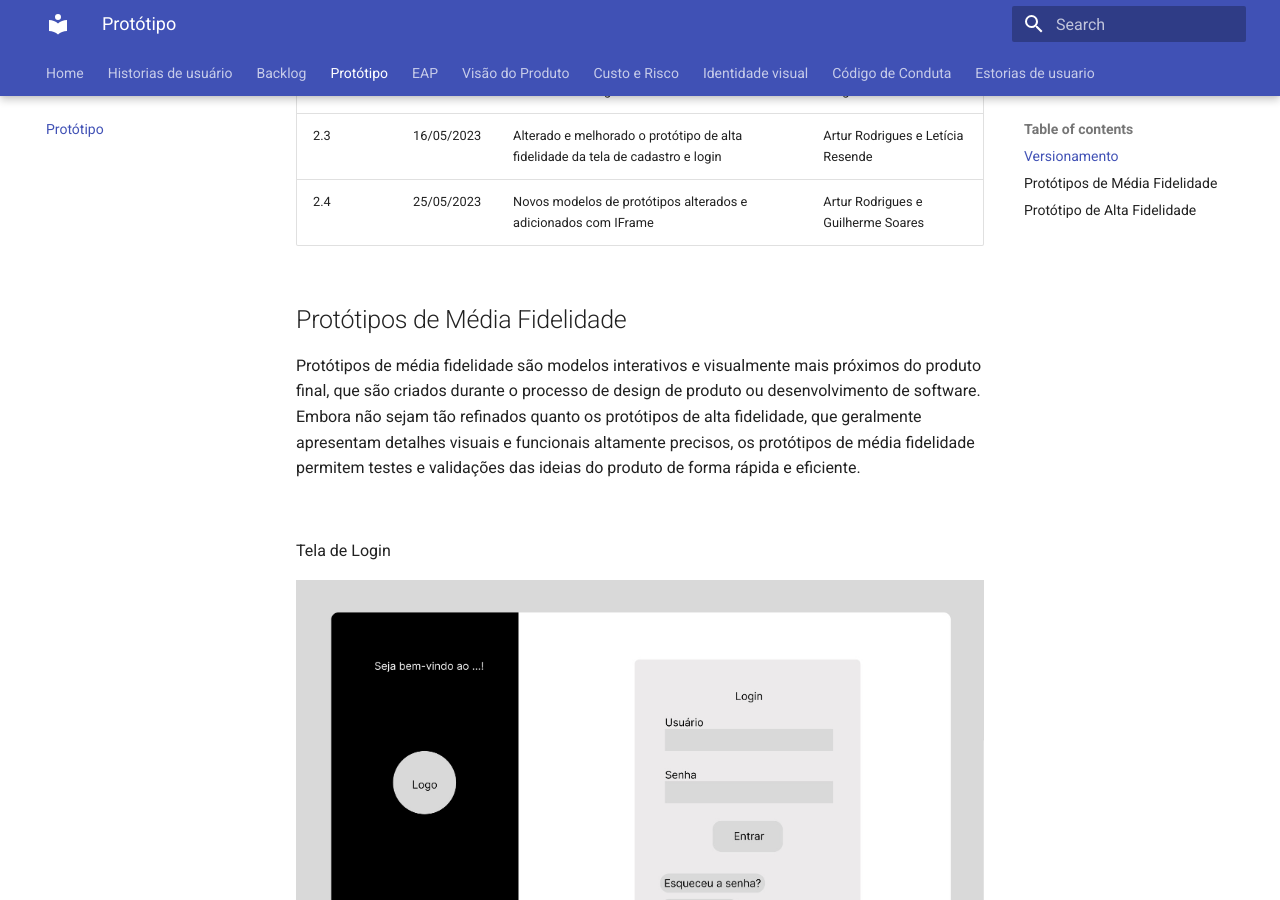
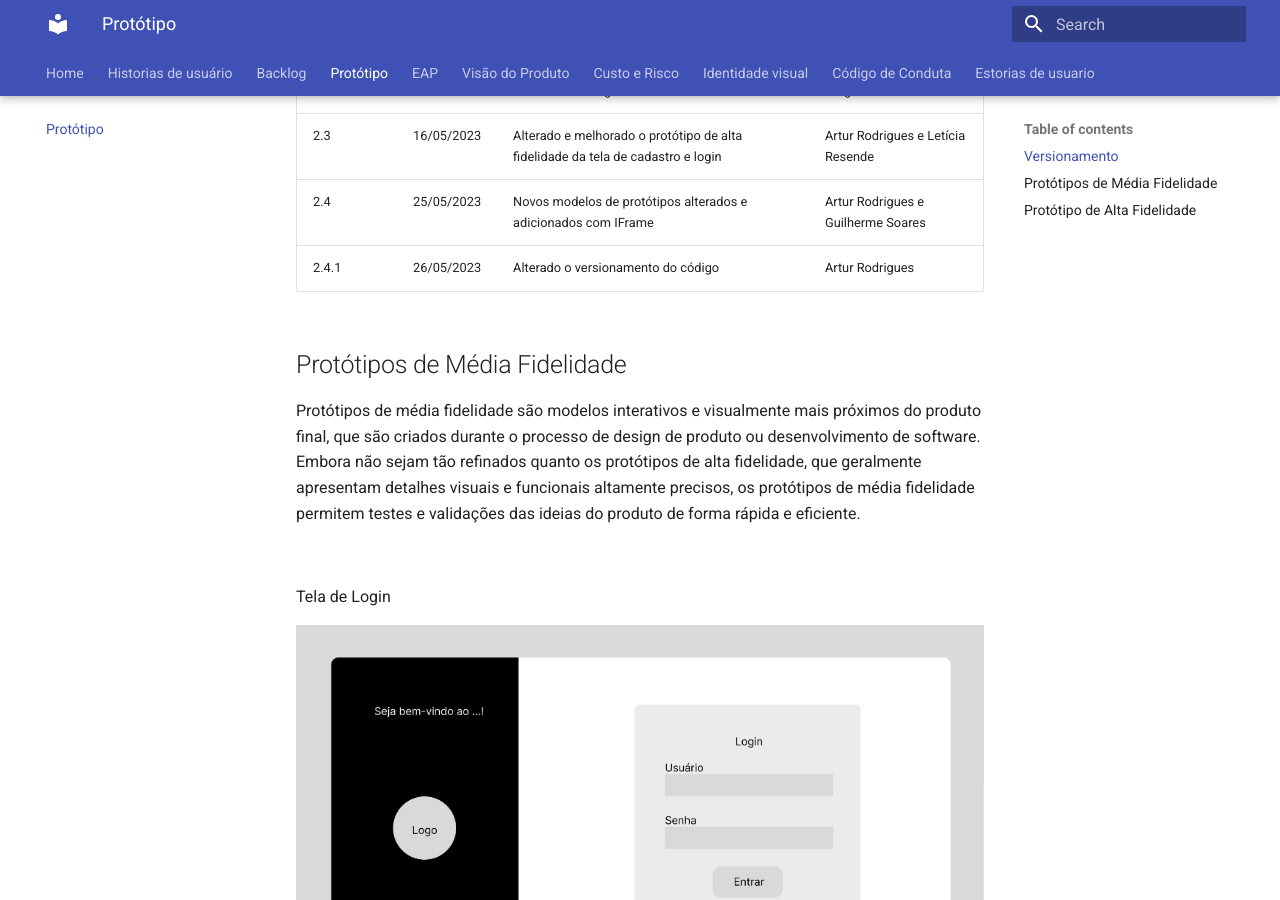
Before and after one commit to fga-eps-mds/2023-1-Dnit-DOC, an MkDocs documentation site: the page built from docs/docs/Prototipo/prototipo.md, in a window 1280 px wide and 900 px high, scrolled down 520 px. Built offline with MkDocs 1.6.1 and Material for MkDocs 9.7.7, drawn with Linux system fonts in a browser that asks for light colours.

Commit message:
Corrigido erro no versionamento

```diff
--- a/docs/docs/Prototipo/prototipo.md
+++ b/docs/docs/Prototipo/prototipo.md
@@ -10,6 +10,7 @@
 |2.2| 13/05/2023 | Adicionado o protótipo de alta fidelidade da tela de cadastro e login| Artur Rodrigues e Pedro Braga |
 |2.3| 16/05/2023 | Alterado e melhorado o protótipo de alta fidelidade da tela de cadastro e login| Artur Rodrigues e Letícia Resende|
 |2.4| 25/05/2023 | Novos modelos de protótipos alterados e adicionados com IFrame | Artur Rodrigues e Guilherme Soares |
+|2.4.1| 26/05/2023 | Alterado o versionamento do código | Artur Rodrigues |
 
 ## Protótipos de Média Fidelidade
 
```
